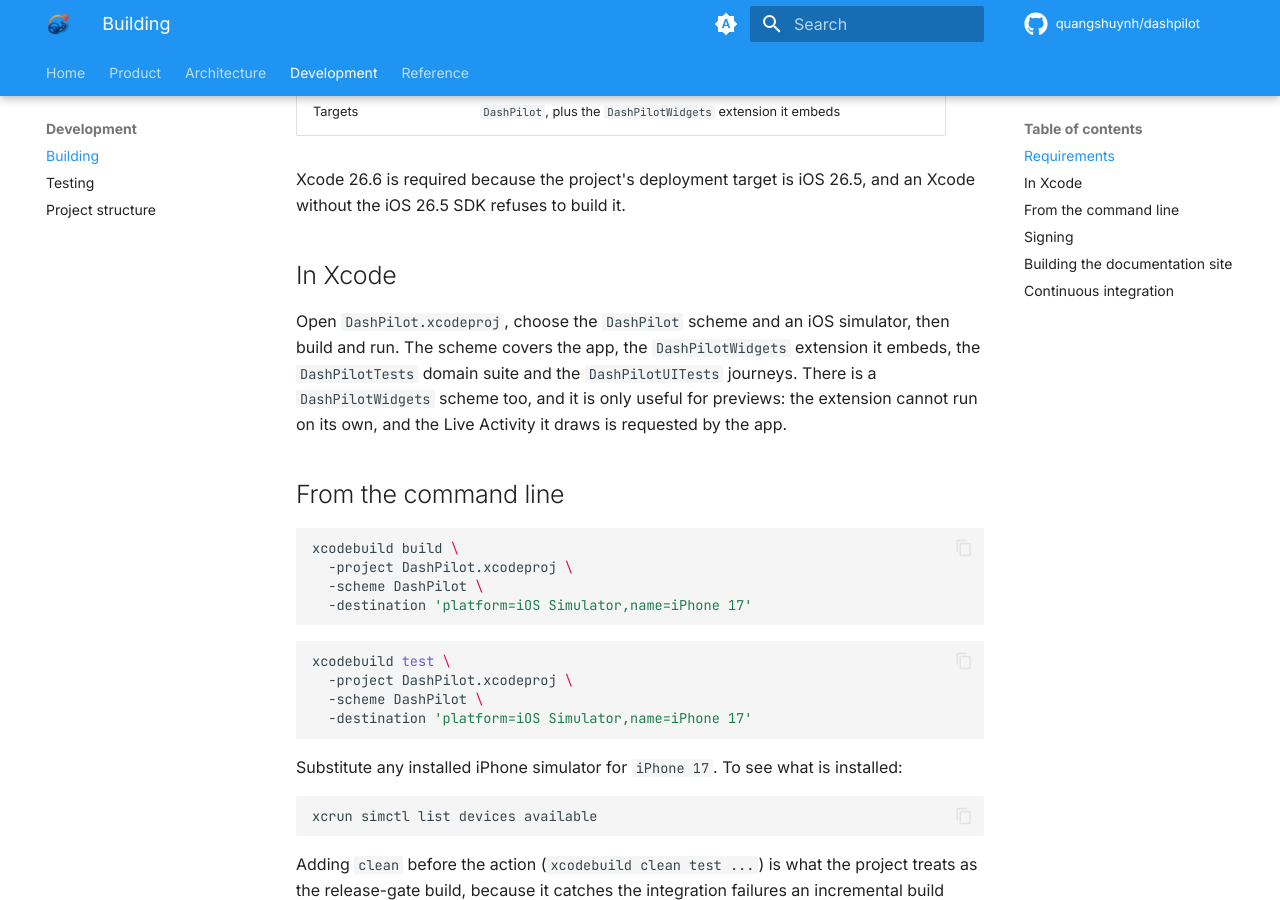
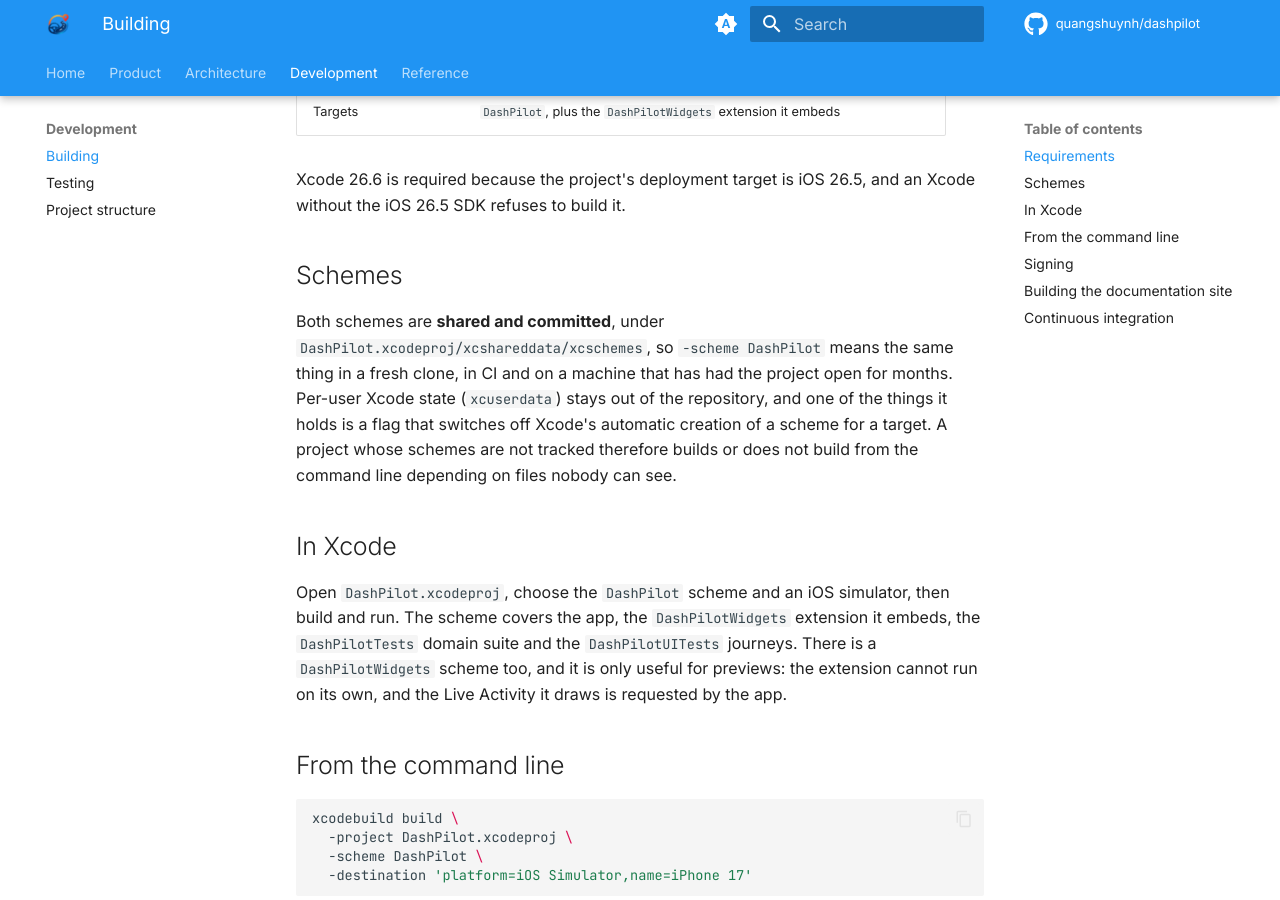
Before and after one commit to quangshuynh/dashpilot, an MkDocs documentation site: the page built from docs/development/building.md, in a window 1280 px wide and 900 px high, scrolled down 508 px. Built offline with MkDocs 1.6.1 and Material for MkDocs 9.7.7, drawn with Linux system fonts in a browser that asks for light colours; comment, search, counter and statistics services are not loaded.

Commit message:
docs: say that the schemes are shared and why
The build guide gains a short section naming where the schemes live and what
tracking them buys, and the project-structure table's list of ignored paths
now states the exception beside `xcuserdata/` rather than leaving a reader to
infer that all Xcode project state is local. The table also gains the two
build-output paths it had never listed.

```diff
--- a/docs/development/building.md
+++ b/docs/development/building.md
@@ -15,6 +15,15 @@ bootstrap script. Cloning it and opening it is the whole setup.
 
 Xcode 26.6 is required because the project's deployment target is iOS 26.5, and an Xcode without the
 iOS 26.5 SDK refuses to build it.
+
+## Schemes
+
+Both schemes are **shared and committed**, under
+`DashPilot.xcodeproj/xcshareddata/xcschemes`, so `-scheme DashPilot` means the same thing in a fresh
+clone, in CI and on a machine that has had the project open for months. Per-user Xcode state
+(`xcuserdata`) stays out of the repository, and one of the things it holds is a flag that switches
+off Xcode's automatic creation of a scheme for a target. A project whose schemes are not tracked
+therefore builds or does not build from the command line depending on files nobody can see.
 
 ## In Xcode
 
```
Also changed, not shown: docs/development/project-structure.md (+5 -0 lines).
